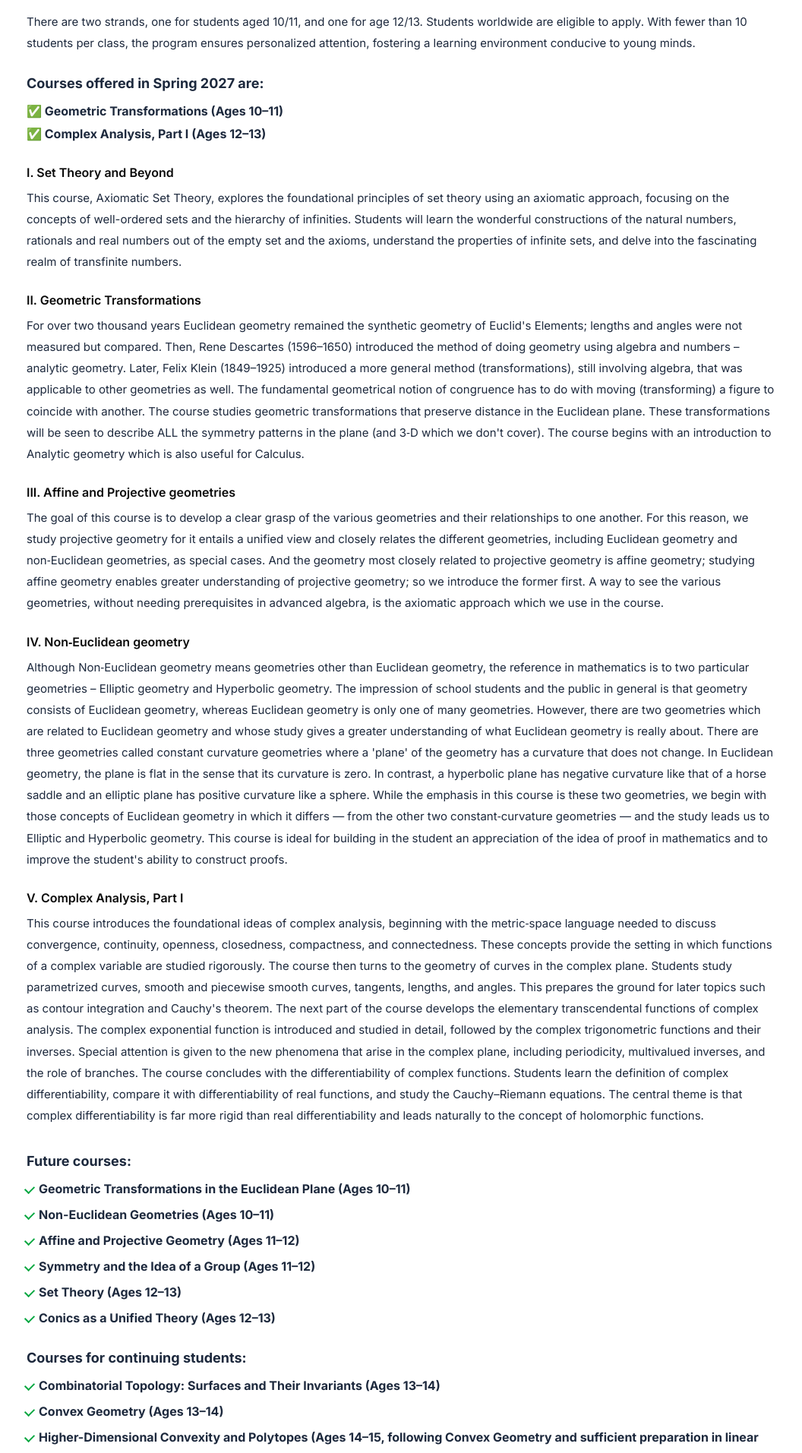
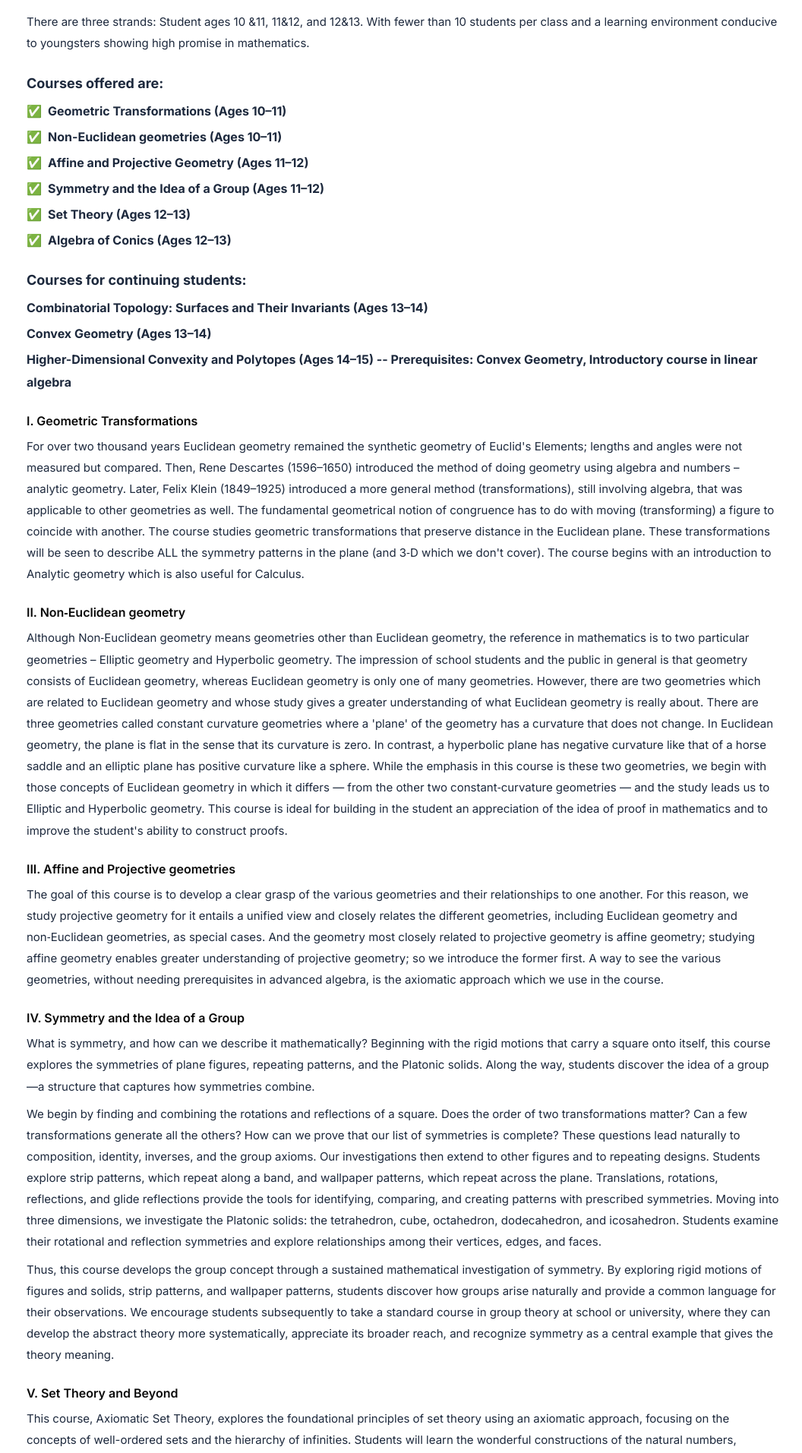
Before and after one commit to MathNutsWebHost/MathNuts-Clone, a Next.js app: page / in a window 1280 px wide. Shown: the part 2420-4333 px from the top of the page at 76% size, without its empty margins (109-1165 px from the left). Built offline with nearby package versions, Linux system fonts and the light colour scheme.

Commit message:
Replace course section with updated curriculum content

```diff
--- a/app/page.tsx
+++ b/app/page.tsx
@@ -144,30 +144,37 @@ export default function Page() {
         <SectionTitle>COURSES</SectionTitle>
         <div className="mt-4 space-y-6">
           <Lead>
-            There are two strands, one for students aged 10/11, and one for age 12/13. Students worldwide are eligible
-            to apply. With fewer than 10 students per class, the program ensures personalized attention, fostering a
-            learning environment conducive to young minds.&nbsp;
+            There are three strands: Student ages 10 &amp;11, 11&amp;12, and 12&amp;13. With fewer than 10 students per class and a learning environment conducive to youngsters showing high promise in mathematics.
           </Lead>
           <div className="font-bold text-slate-800">
-            <p className="text-[18px] leading-[1.5]">Courses offered in Spring 2027 are:</p>
-            <p className="mt-2 text-[16px] leading-[1.875]">
-              {"✅ "}Geometric Transformations (Ages 10–11)
-              <br />
-              {"✅ "}Complex Analysis, Part I (Ages 12–13)
-            </p>
+            <p className="text-[18px] leading-[1.5]">Courses offered are:</p>
+            <ul className="mt-2 space-y-1 text-[16px] leading-[1.875]">
+              {[
+                "Geometric Transformations (Ages 10–11)",
+                "Non-Euclidean geometries (Ages 10–11)",
+                "Affine and Projective Geometry (Ages 11–12)",
+                "Symmetry and the Idea of a Group (Ages 11–12)",
+                "Set Theory (Ages 12–13)",
+                "Algebra of Conics (Ages 12–13)",
+              ].map((course) => (
+                <li key={course} className="flex items-baseline gap-2">
+                  <span aria-hidden="true">{"✅"}</span>
+                  <span>{course}</span>
+                </li>
+              ))}
+            </ul>
+          </div>
+          <div className="font-bold text-slate-800">
+            <p className="text-[18px] leading-[1.5]">Courses for continuing students:</p>
+            <ul className="mt-2 space-y-1 text-[16px] leading-[1.875]">
+              <li>Combinatorial Topology: Surfaces and Their Invariants (Ages 13–14)</li>
+              <li>Convex Geometry (Ages 13–14)</li>
+              <li>Higher-Dimensional Convexity and Polytopes (Ages 14–15) -- Prerequisites: Convex Geometry, Introductory course in linear algebra</li>
+            </ul>
           </div>
           <div className="space-y-2">
             <p className="font-semibold">
-              <span>I. Set Theory and Beyond</span>
-            </p>
-            <Lead>
-
-              This course, Axiomatic Set Theory, explores the foundational principles of set theory using an axiomatic approach, focusing on the concepts of well-ordered sets and the hierarchy of infinities. Students will learn the wonderful constructions of the natural numbers, rationals and real numbers out of the empty set and the axioms, understand the properties of infinite sets, and delve into the fascinating realm of transfinite numbers.
-            </Lead>
-          </div>
-          <div className="space-y-2">
-            <p className="font-semibold">
-              <span>II. Geometric Transformations</span>
+              <span>I. Geometric Transformations</span>
             </p>
             <Lead>
               For over two thousand years Euclidean geometry remained the synthetic geometry of Euclid's Elements;
@@ -179,6 +186,14 @@ export default function Page() {
               Euclidean plane. These transformations will be seen to describe ALL the symmetry patterns in the plane
               (and 3‑D which we don't cover). The course begins with an introduction to Analytic geometry which is also
               useful for Calculus.
+            </Lead>
+          </div>
+          <div className="space-y-2">
+            <p className="font-semibold">
+              <span>II. Non‑Euclidean geometry</span>
+            </p>
+            <Lead>
+              {"Although Non‑Euclidean geometry means geometries other than Euclidean geometry, the reference in mathematics is to two particular geometries – Elliptic geometry and Hyperbolic geometry. The impression of school students and the public in general is that geometry consists of Euclidean geometry, whereas Euclidean geometry is only one of many geometries. However, there are two geometries which are related to Euclidean geometry and whose study gives a greater understanding of what Euclidean geometry is really about. There are three geometries called constant curvature geometries where a 'plane' of the geometry has a curvature that does not change. In Euclidean geometry, the plane is flat in the sense that its curvature is zero. In contrast, a hyperbolic plane has negative curvature like that of a horse saddle and an elliptic plane has positive curvature like a sphere. While the emphasis in this course is these two geometries, we begin with those concepts of Euclidean geometry in which it differs — from the other two constant‑curvature geometries — and the study leads us to Elliptic and Hyperbolic geometry. This course is ideal for building in the student an appreciation of the idea of proof in mathematics and to improve the student's ability to construct proofs."}
             </Lead>
           </div>
           <div className="space-y-2">
@@ -197,82 +212,27 @@ export default function Page() {
           </div>
           <div className="space-y-2">
             <p className="font-semibold">
-              <span>IV. Non‑Euclidean geometry</span>
+              <span>IV. Symmetry and the Idea of a Group</span>
             </p>
             <Lead>
-              Although Non‑Euclidean geometry means geometries other than Euclidean geometry, the reference in
-              mathematics is to two particular geometries – Elliptic geometry and Hyperbolic geometry. The impression of
-              school students and the public in general is that geometry consists of Euclidean geometry, whereas
-              Euclidean geometry is only one of many geometries. However, there are two geometries which are related to
-              Euclidean geometry and whose study gives a greater understanding of what Euclidean geometry is really
-              about. There are three geometries called constant curvature geometries where a 'plane' of the geometry has
-              a curvature that does not change. In Euclidean geometry, the plane is flat in the sense that its curvature
-              is zero. In contrast, a hyperbolic plane has negative curvature like that of a horse saddle and an
-              elliptic plane has positive curvature like a sphere. While the emphasis in this course is these two
-              geometries, we begin with those concepts of Euclidean geometry in which it differs — from the other two
-              constant‑curvature geometries — and the study leads us to Elliptic and Hyperbolic geometry. This course is
-              ideal for building in the student an appreciation of the idea of proof in mathematics and to improve the
-              student's ability to construct proofs.
+              What is symmetry, and how can we describe it mathematically? Beginning with the rigid motions that carry a square onto itself, this course explores the symmetries of plane figures, repeating patterns, and the Platonic solids. Along the way, students discover the idea of a group—a structure that captures how symmetries combine.
+            </Lead>
+            <Lead>
+              We begin by finding and combining the rotations and reflections of a square. Does the order of two transformations matter? Can a few transformations generate all the others? How can we prove that our list of symmetries is complete? These questions lead naturally to composition, identity, inverses, and the group axioms. Our investigations then extend to other figures and to repeating designs. Students explore strip patterns, which repeat along a band, and wallpaper patterns, which repeat across the plane. Translations, rotations, reflections, and glide reflections provide the tools for identifying, comparing, and creating patterns with prescribed symmetries. Moving into three dimensions, we investigate the Platonic solids: the tetrahedron, cube, octahedron, dodecahedron, and icosahedron. Students examine their rotational and reflection symmetries and explore relationships among their vertices, edges, and faces.
+            </Lead>
+            <Lead>
+              Thus, this course develops the group concept through a sustained mathematical investigation of symmetry. By exploring rigid motions of figures and solids, strip patterns, and wallpaper patterns, students discover how groups arise naturally and provide a common language for their observations. We encourage students subsequently to take a standard course in group theory at school or university, where they can develop the abstract theory more systematically, appreciate its broader reach, and recognize symmetry as a central example that gives the theory meaning.
             </Lead>
           </div>
           <div className="space-y-2">
             <p className="font-semibold">
-              <span>V. Complex Analysis, Part I</span>
+              <span>V. Set Theory and Beyond</span>
             </p>
             <Lead>
-              This course introduces the foundational ideas of complex analysis, beginning with the metric‑space
-              language needed to discuss convergence, continuity, openness, closedness, compactness, and
-              connectedness. These concepts provide the setting in which functions of a complex variable are studied
-              rigorously. The course then turns to the geometry of curves in the complex plane. Students study
-              parametrized curves, smooth and piecewise smooth curves, tangents, lengths, and angles. This prepares the
-              ground for later topics such as contour integration and Cauchy's theorem. The next part of the course
-              develops the elementary transcendental functions of complex analysis. The complex exponential function is
-              introduced and studied in detail, followed by the complex trigonometric functions and their inverses.
-              Special attention is given to the new phenomena that arise in the complex plane, including periodicity,
-              multivalued inverses, and the role of branches. The course concludes with the differentiability of complex
-              functions. Students learn the definition of complex differentiability, compare it with differentiability
-              of real functions, and study the Cauchy–Riemann equations. The central theme is that complex
-              differentiability is far more rigid than real differentiability and leads naturally to the concept of
-              holomorphic functions.
+              This course, Axiomatic Set Theory, explores the foundational principles of set theory using an axiomatic approach, focusing on the concepts of well-ordered sets and the hierarchy of infinities. Students will learn the wonderful constructions of the natural numbers, rationals and real numbers out of the empty set and the axioms, understand the properties of infinite sets, and delve into the fascinating realm of transfinite numbers.
             </Lead>
           </div>
         </div>
-
-        <section aria-labelledby="future-courses-heading" className="mt-8 space-y-6 font-bold text-slate-800">
-          <div>
-            <h3 id="future-courses-heading" className="text-[18px] leading-[1.5]">Future courses:</h3>
-            <ul className="mt-2 space-y-1 text-[16px] leading-[1.875]">
-              {[
-                "Geometric Transformations in the Euclidean Plane (Ages 10–11)",
-                "Non-Euclidean Geometries (Ages 10–11)",
-                "Affine and Projective Geometry (Ages 11–12)",
-                "Symmetry and the Idea of a Group (Ages 11–12)",
-                "Set Theory (Ages 12–13)",
-                "Conics as a Unified Theory (Ages 12–13)",
-              ].map((course) => (
-                <li key={course} className="flex items-baseline gap-2">
-                  <span aria-hidden="true" className="inline-block h-3 w-2 shrink-0 rotate-45 border-b-2 border-r-2 border-green-600" />
-                  <span>{course}</span>
-                </li>
-              ))}
-            </ul>
-          </div>
-          <div>
-            <h3 className="text-[18px] leading-[1.5]">Courses for continuing students:</h3>
-            <ul className="mt-2 space-y-1 text-[16px] leading-[1.875]">
-              {[
-                "Combinatorial Topology: Surfaces and Their Invariants (Ages 13–14)",
-                "Convex Geometry (Ages 13–14)",
-                "Higher-Dimensional Convexity and Polytopes (Ages 14–15, following Convex Geometry and sufficient preparation in linear algebra)",
-              ].map((course) => (
-                <li key={course} className="flex items-baseline gap-2">
-                  <span aria-hidden="true" className="inline-block h-3 w-2 shrink-0 rotate-45 border-b-2 border-r-2 border-green-600" />
-                  <span>{course}</span>
-                </li>
-              ))}
-            </ul>
-          </div>
-        </section>
 
         {/* Application Process */}
         <SectionTitle>APPLICATION PROCESS</SectionTitle>
```
